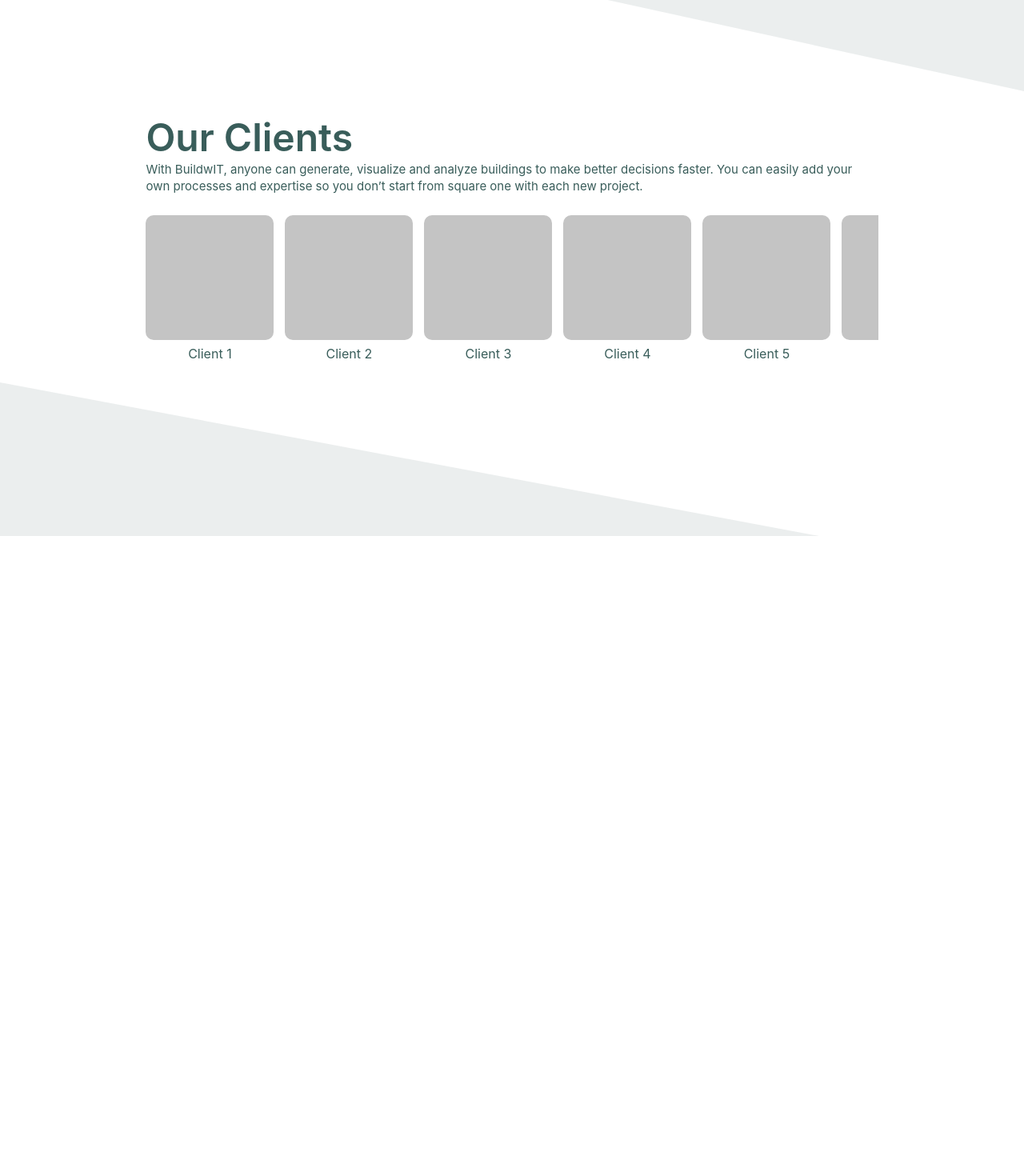
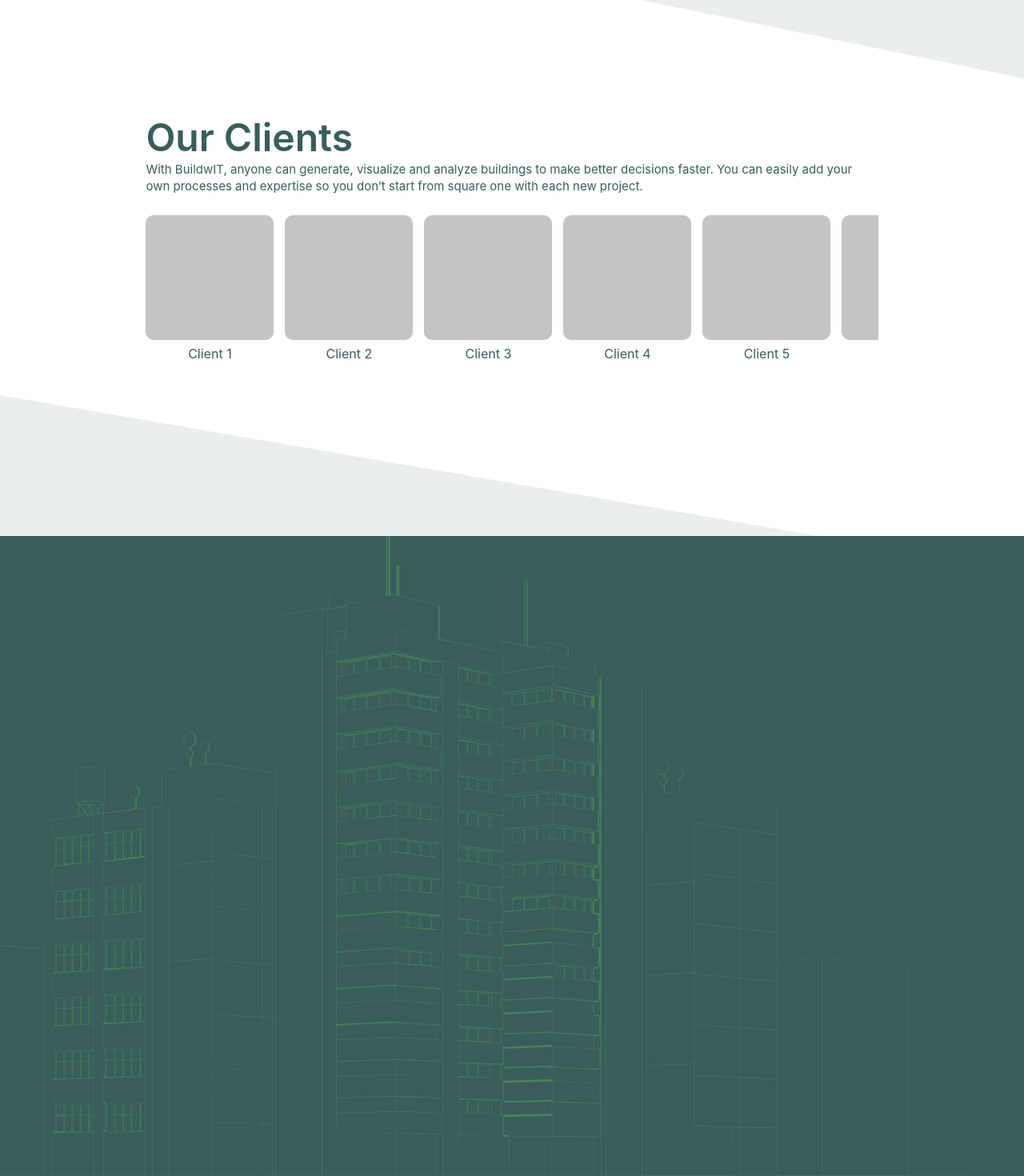
Before and after one commit to faheem4531/BuildwIT, a React (Create React App) app in the folder buildwit-home-screen/: page / in a window 1280 px wide. Shown: the part 4530-6000 px from the top of the page at 80% size. Before the commit the page ends 5200 px from the top, so only its background shows below. Built offline with nearby package versions, Linux system fonts and the light colour scheme.

Commit message:
Refactor client portion -scroll y issue-

```diff
--- /dev/null
+++ b/buildwit-home-screen/src/components/footer/Footer.js
@@ -0,0 +1,24 @@
+import React from "react";
+import './styleFooter.css';
+import logo from '../../images/logo.svg';
+import google from '../../images/Google.svg';
+import twitter from '../../images/Twitter.svg';
+import fb from '../../images/Facebook.svg';
+
+
+
+
+const Footer = () =>{
+    return(
+        <div className="footer">
+
+            <div className="footer-content">
+
+            </div>
+
+
+        </div>
+    )
+}
+
+export default Footer
--- /dev/null
+++ b/buildwit-home-screen/src/components/footer/styleFooter.css
@@ -0,0 +1,9 @@
+.footer {
+  width: 100%;
+  height: 100vh;
+  background-color: #395D5A;
+  background-image: url(../../images/footer-bg.svg);
+  background-repeat: no-repeat;
+  background-size: 100% 100%;
+}
+/*# sourceMappingURL=styleFooter.css.map */
--- /dev/null
+++ b/buildwit-home-screen/src/components/footer/styleFooter.scss
@@ -0,0 +1,14 @@
+.footer{
+    width: 100%;
+    height: 100vh;
+    background-color: #395D5A;
+    background-image: url(../../images/footer-bg.svg);
+    background-repeat: no-repeat;
+    background-size: 100% 100%;
+
+
+
+    &-content{
+
+    }
+}
--- a/buildwit-home-screen/src/components/section-clinents/styleClients.css
+++ b/buildwit-home-screen/src/components/section-clinents/styleClients.css
@@ -5,7 +5,7 @@
 }
 
 .mid-div {
-  height: 45.5%;
+  height: 49.5%;
   display: -webkit-box;
   display: -ms-flexbox;
   display: flex;
@@ -37,10 +37,10 @@
   display: -ms-flexbox;
   display: flex;
   width: 71.5%;
+  margin-top: 26px;
   overflow-x: scroll;
-  overflow-y: hidden;
+  overflow-y: visible;
   scrollbar-width: none;
-  margin-top: 26px;
 }
 
 .clients-row::-webkit-scrollbar {
@@ -67,7 +67,7 @@
 }
 
 .upper-clip {
-  height: 30.5%;
+  height: 28.5%;
   width: 100%;
   background-color: rgba(57, 93, 90, 0.1);
   -webkit-clip-path: polygon(100% 0, 13% 0, 100% 100%);
@@ -75,7 +75,7 @@
 }
 
 .bottom-clip {
-  height: 24%;
+  height: 22%;
   width: 100%;
   background-color: rgba(57, 93, 90, 0.1);
   -webkit-clip-path: polygon(80% 100%, 0 0, 0 100%);
--- a/buildwit-home-screen/src/components/section-clinents/styleClients.scss
+++ b/buildwit-home-screen/src/components/section-clinents/styleClients.scss
@@ -1,16 +1,12 @@
 .clients-container{
     height: 100vh;
     width: 100%;
-    // background-color: #444;
-    // display: flex;
-    // align-items: center;
-    // flex-direction: column;
     position: relative;
 
 }
 
 .mid-div{
-    height: 45.5%;
+    height: 49.5%;
     display: flex;
     justify-content: center;
     align-items: center;
@@ -36,12 +32,14 @@
 
 //Clients cards
 .clients-row{
+
     display: flex;
     width: 71.5%;
+    margin-top: 26px;
     overflow-x: scroll;
-    overflow-y: hidden;
+    overflow-y: visible;
     scrollbar-width: none;
-    margin-top: 26px;
+
 
 
     &::-webkit-scrollbar {
@@ -74,14 +72,14 @@
 //cliping
 
 .upper-clip{
-    height: 30.5%;
+    height: 28.5%;
     width: 100%;
     background-color: rgba(57, 93, 90, 0.1);
     clip-path: polygon(100% 0, 13% 0, 100% 100%);
 }
 
 .bottom-clip{
-    height: 24%;
+    height: 22%;
     width: 100%;
     background-color: rgba(57, 93, 90, 0.1);
     clip-path: polygon(80% 100%, 0 0, 0 100%);
--- a/buildwit-home-screen/src/screen/home screen/HomeScreen.js
+++ b/buildwit-home-screen/src/screen/home screen/HomeScreen.js
@@ -6,6 +6,7 @@ import SectionThird from "../../components/section3/SectionThird";
 import SectionForth from "../../components/section4/SectionForth";
 import SectionForm from "../../components/sectionForm/SectionForm";
 import Clients from "../../components/section-clinents/Clients";
+import Footer from "../../components/footer/Footer";
 
 
 const HomeScreen = () => {
@@ -17,6 +18,7 @@ const HomeScreen = () => {
        <div><SectionForth/></div>
        <div><SectionForm/></div>
        <div><Clients/></div>
+       <div><Footer/></div>
     </div>
   )
 }
```
Also changed, not shown: 2 other files (tests, documents, lock files or other folders).
